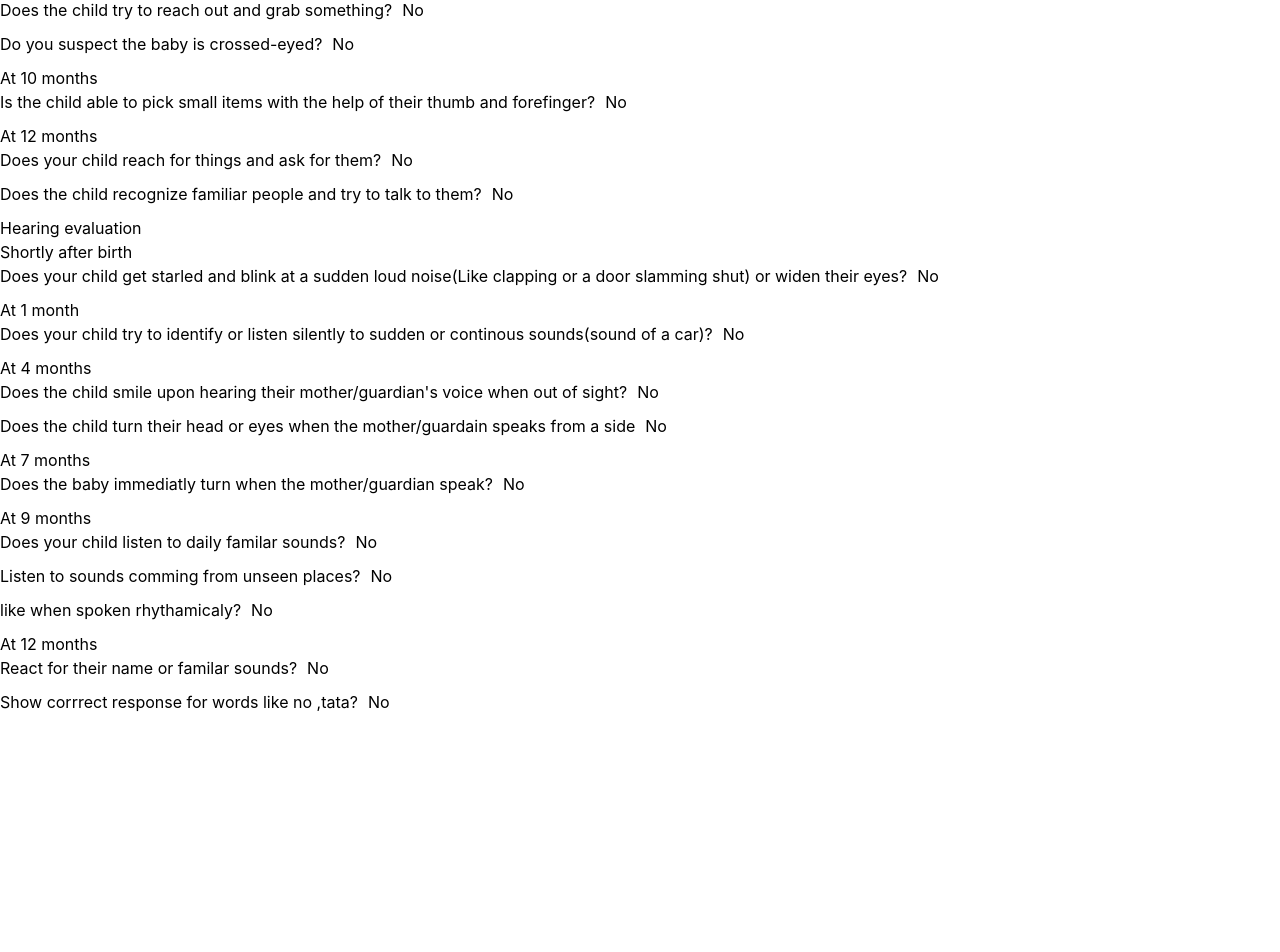
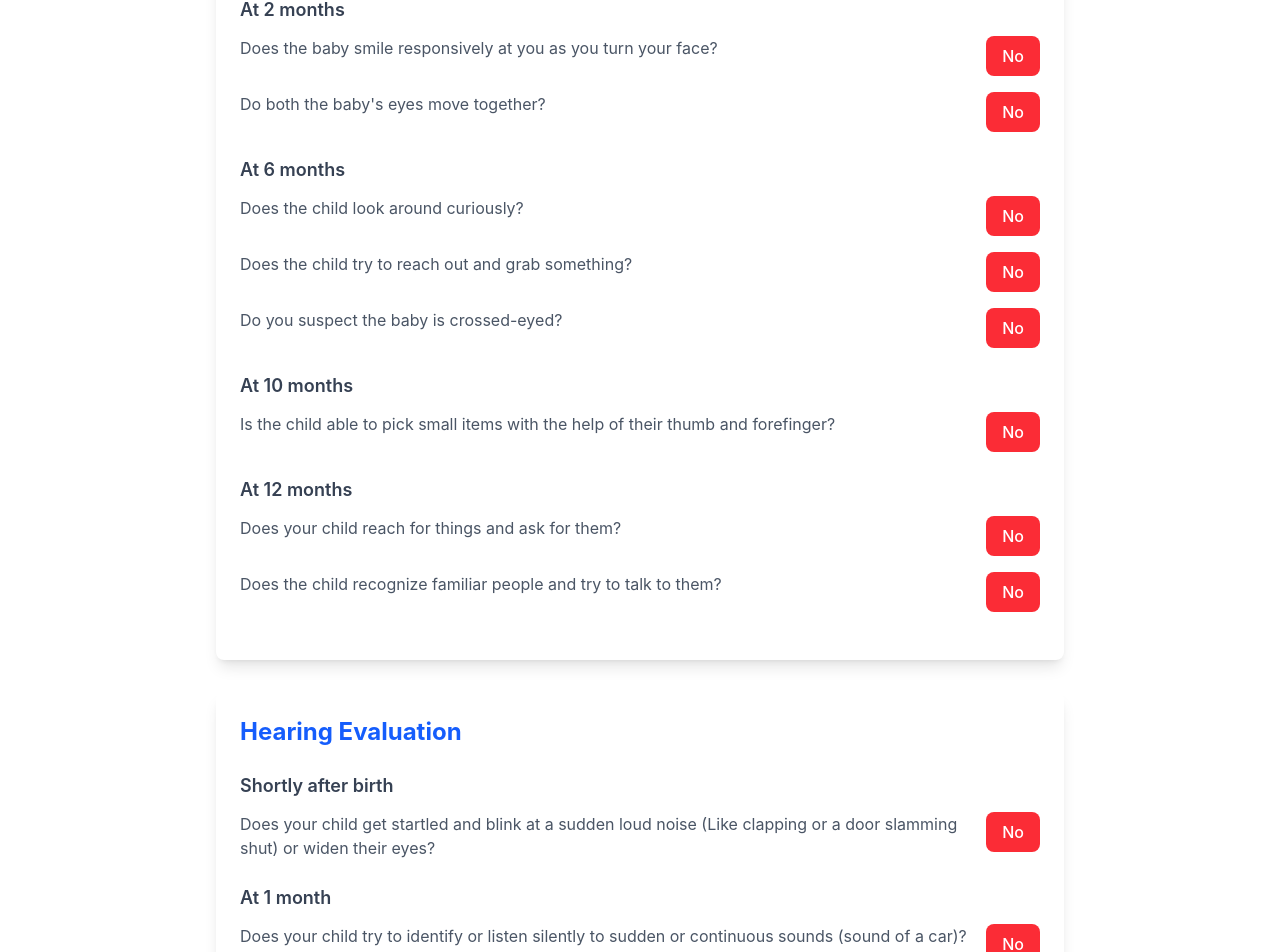
Before and after one commit to Methma-02/Health_Bridge, a React (Vite) app in the folder frontend/: page / in a window 1280 px wide. Shown: the part 7291-8243 px from the top of the page. Before the commit the page ends 8015 px from the top, so only its background shows below. Built offline with nearby package versions, Linux system fonts and the light colour scheme.

Commit message:
Update sensoryScreening.jsx

```diff
--- a/frontend/src/sensoryScreening.jsx
+++ b/frontend/src/sensoryScreening.jsx
@@ -4,7 +4,7 @@ export default function SensoryScreening() {
   const [answers, setAnswers] = useState({});
 
   const questions = {
-    vison : {
+    vision: {
       "Birth to one week": [
         "Does the baby direct its eyes towards the light?",
         "Does the baby look at your face well?"
@@ -26,81 +26,75 @@ export default function SensoryScreening() {
         "Does the child recognize familiar people and try to talk to them?"
       ]
     },
-  hearing:{
-    "Shortly after birth":[
-      "Does your child get starled and blink at a sudden loud noise(Like clapping or a door slamming shut) or widen their eyes?",
+    hearing: {
+      "Shortly after birth": [
+        "Does your child get startled and blink at a sudden loud noise (Like clapping or a door slamming shut) or widen their eyes?",
       ],
-    "At 1 month" :[
-      "Does your child try to identify or listen silently to sudden or continous sounds(sound of a car)?"
+      "At 1 month": [
+        "Does your child try to identify or listen silently to sudden or continuous sounds (sound of a car)?"
       ],
-    "At 4 months" :[
+      "At 4 months": [
         "Does the child smile upon hearing their mother/guardian's voice when out of sight?",
-      "Does the child turn their head or eyes when the mother/guardain speaks from a side"
+        "Does the child turn their head or eyes when the mother/guardian speaks from a side"
       ],
-    "At 7 months" :[
-      "Does the baby immediatly turn when the mother/guardian speak?"
+      "At 7 months": [
+        "Does the baby immediately turn when the mother/guardian speak?"
       ],
-    "At 9 months":[
-      "Does your child listen to daily familar sounds?",
-      "Listen to sounds comming from unseen places?",
-      "like when spoken rhythamicaly?",
+      "At 9 months": [
+        "Does your child listen to daily familiar sounds?",
+        "Listen to sounds coming from unseen places?",
+        "Like when spoken rhythmically?",
       ],
-    "At 12 months":[
-      "React for their name or familar sounds?",
-      "Show corrrect response for words like no ,tata? "
+      "At 12 months": [
+        "React for their name or familiar sounds?",
+        "Show correct response for words like no, tata?"
       ]
     }
-
   };
 
   const handleToggle = (question) => {
     setAnswers((prevAnswers) => ({
       ...prevAnswers,
-      [question]: !prevAnswers[question] // Toggle between true/false
+      [question]: !prevAnswers[question]
     }));
   };
 
-  return (
-    <>
-    <div>
-      <h2>Vision Screening</h2>
-      {Object.keys(questions.vison).map((ageRange) => (
-        <div key={ageRange}>
-          <h3>{ageRange}</h3>
-          {questions.vison[ageRange].map((vison, index) => (
-            <div key={index} style={{ marginBottom: '10px' }}>
-              <p style={{ display: 'inline-block', marginRight: '10px' }}>{vison}</p>
+  const renderSection = (title, questions) => (
+    <div className="bg-white rounded-lg shadow-lg p-6 mb-8">
+      <div className="mb-6">
+        <h2 className="text-2xl font-bold text-blue-600">{title}</h2>
+      </div>
+      <div className="space-y-6">
+        {Object.entries(questions).map(([ageRange, questionList]) => (
+          <div key={ageRange} className="mb-6">
+            <h3 className="text-lg font-semibold text-gray-700 mb-3">{ageRange}</h3>
+            <div className="space-y-4">
+              {questionList.map((question, index) => (
+                <div key={index} className="flex items-start space-x-4">
+                  <p className="flex-grow text-gray-600">{question}</p>
                   <button
-                onClick={() => handleToggle(vison)}
-                style={{ display: 'inline-block', marginRight: '5px' }}
+                    onClick={() => handleToggle(question)}
+                    className={`px-4 py-2 rounded-lg font-medium transition-colors ${
+                      answers[question]
+                        ? "bg-green-500 text-white hover:bg-green-600"
+                        : "bg-red-500 text-white hover:bg-red-600"
+                    }`}
                   >
-                {answers[vison] ? "Yes" : "No"}
+                    {answers[question] ? "Yes" : "No"}
                   </button>
                 </div>
               ))}
             </div>
-      ))}
-    </div>
-
-    <div>
-      <h2>Hearing evaluation</h2>
-      {Object.keys(questions.hearing).map((ageRange) => (
-        <div key={ageRange}>
-          <h3>{ageRange}</h3>
-          {questions.hearing[ageRange].map((hearing, index) => (
-            <div key={index} style={{ marginBottom: '10px' }}>
-              <p style={{ display: 'inline-block', marginRight: '10px' }}>{hearing}</p>
-              <button
-                onClick={() => handleToggle(hearing)}
-                style={{ display: 'inline-block', marginRight: '5px' }}
-              >
-                {answers[hearing] ? "Yes" : "No"}
-              </button>
           </div>
         ))}
       </div>
-      ))}
     </div>
-    </>
+  );
+
+  return (
+    <div className="max-w-4xl mx-auto p-6 space-y-8">
+      {renderSection("Vision Screening", questions.vision)}
+      {renderSection("Hearing Evaluation", questions.hearing)}
+    </div>
   );
 }
```
Lines whose indentation alone changed are shown as unchanged.
